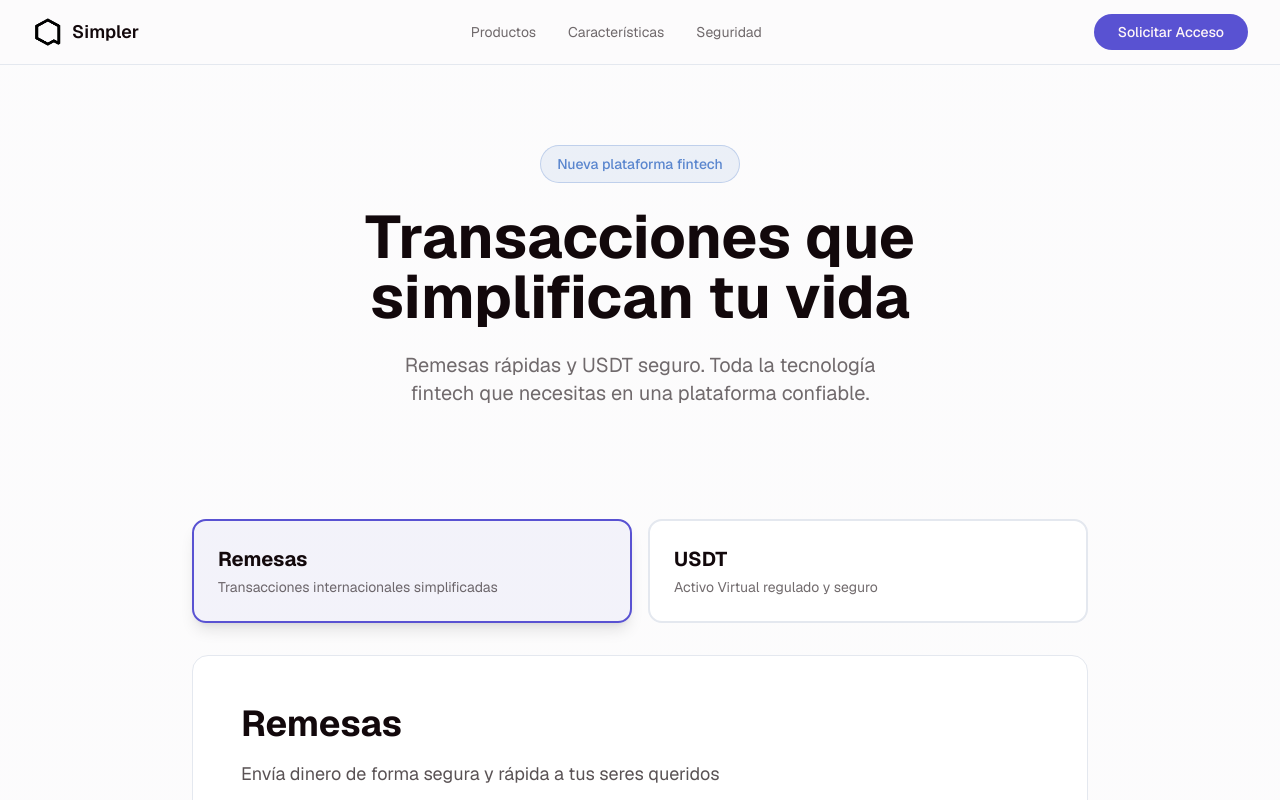
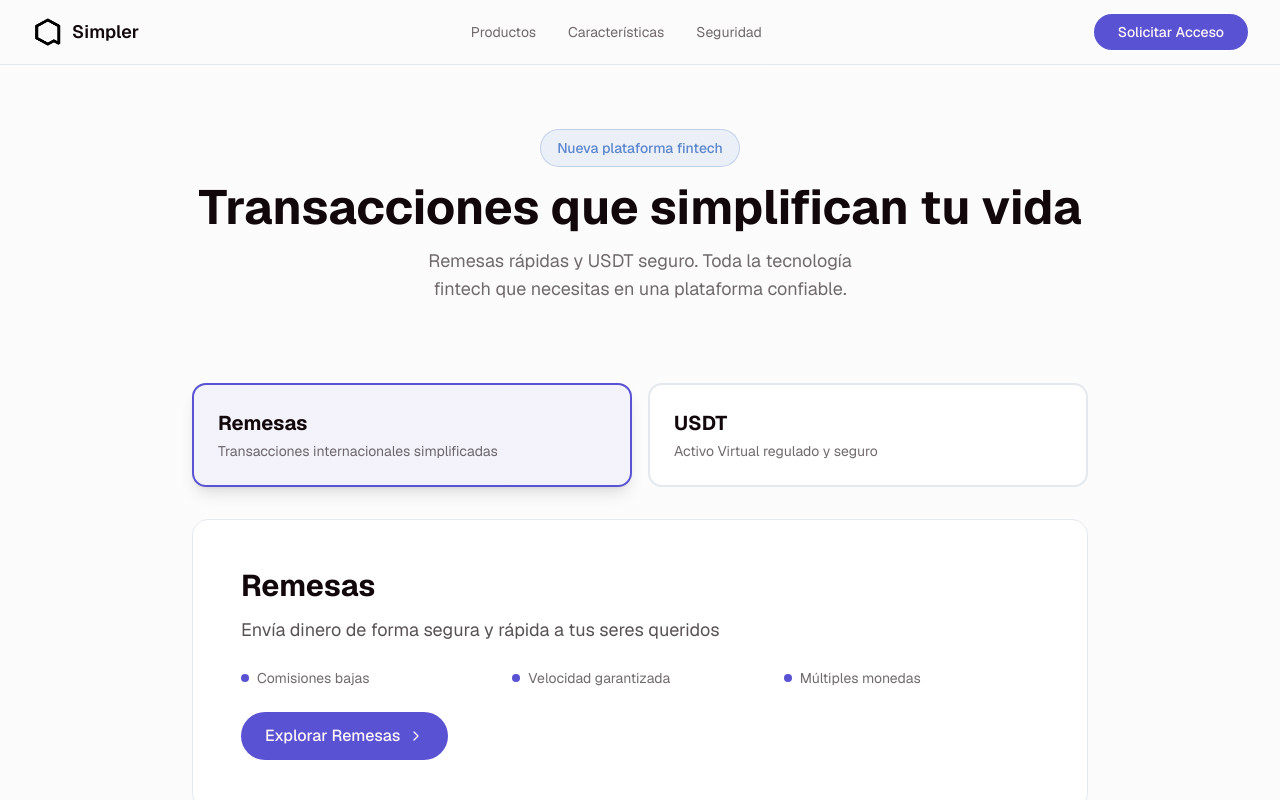
Before and after one commit to gualbysoca/v0-simpler-landing-page, a Next.js app: page / in a window 1280 px wide. Shown: the top 800 px of the page. Built offline with nearby package versions, Linux system fonts and the light colour scheme.

Commit message:
fix: adjust HeroCarousel height and spacing for better layout\n\nReduce banner height and adjust padding for improved vertical space.

```diff
--- a/components/hero-carousel.tsx
+++ b/components/hero-carousel.tsx
@@ -26,15 +26,15 @@ export function HeroCarousel() {
   const current = products[activeProduct]
 
   return (
-    <section className="min-h-screen flex flex-col items-center justify-center px-4 sm:px-6 lg:px-8 py-20 bg-gradient-to-b from-background via-background to-background">
-      <div className="max-w-4xl w-full text-center mb-16">
-        <div className="inline-block mb-6 px-4 py-2 bg-secondary/10 border border-secondary/30 rounded-full">
+    <section className="flex flex-col items-center justify-center px-4 sm:px-6 lg:px-8 py-12 sm:py-16 bg-gradient-to-b from-background via-background to-background">
+      <div className="max-w-4xl w-full text-center mb-12">
+        <div className="inline-block mb-4 px-4 py-2 bg-secondary/10 border border-secondary/30 rounded-full">
           <p className="text-sm font-medium text-secondary">Nueva plataforma fintech</p>
         </div>
-        <h1 className="text-4xl sm:text-5xl lg:text-6xl font-bold text-balance text-foreground mb-6">
+        <h1 className="text-3xl sm:text-4xl lg:text-5xl font-bold text-balance text-foreground mb-4">
           Transacciones que simplifican tu vida
         </h1>
-        <p className="text-lg sm:text-xl text-foreground/60 text-balance max-w-2xl mx-auto mb-12">
+        <p className="text-base sm:text-lg text-foreground/60 text-balance max-w-2xl mx-auto mb-8">
           Remesas rápidas y USDT seguro. Toda la tecnología fintech que necesitas en una plataforma confiable.
         </p>
       </div>
@@ -61,11 +61,11 @@ export function HeroCarousel() {
         </div>
 
         {/* Product Details */}
-        <div className="bg-card border border-border rounded-2xl p-8 sm:p-12 mb-12">
-          <h2 className="text-3xl sm:text-4xl font-bold text-foreground mb-4">{current.name}</h2>
-          <p className="text-lg text-foreground/70 mb-8">{current.description}</p>
+        <div className="bg-card border border-border rounded-2xl p-8 sm:p-12 mb-8">
+          <h2 className="text-2xl sm:text-3xl font-bold text-foreground mb-3">{current.name}</h2>
+          <p className="text-base sm:text-lg text-foreground/70 mb-6">{current.description}</p>
 
-          <div className="grid grid-cols-1 sm:grid-cols-3 gap-4 mb-8">
+          <div className="grid grid-cols-1 sm:grid-cols-3 gap-4 mb-6">
             {current.features.map((feature, idx) => (
               <div key={idx} className="flex items-center gap-2">
                 <div className="w-2 h-2 bg-primary rounded-full" />
```
